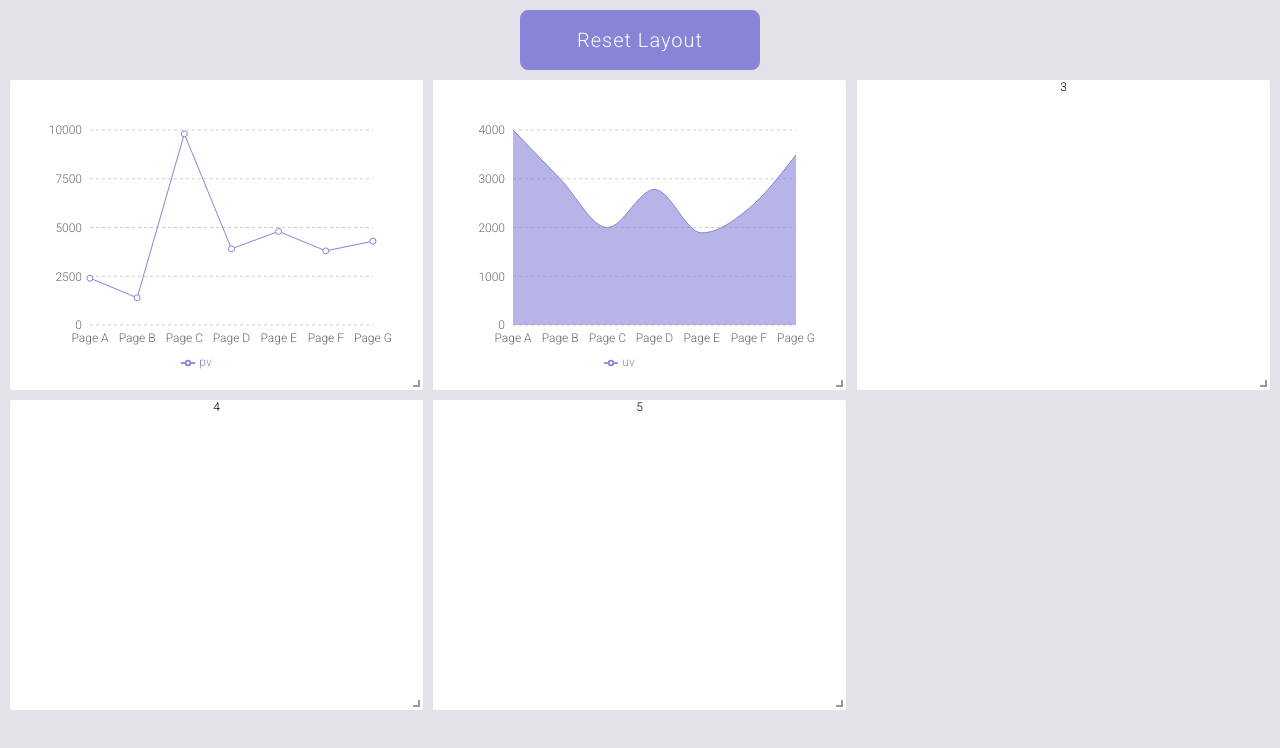
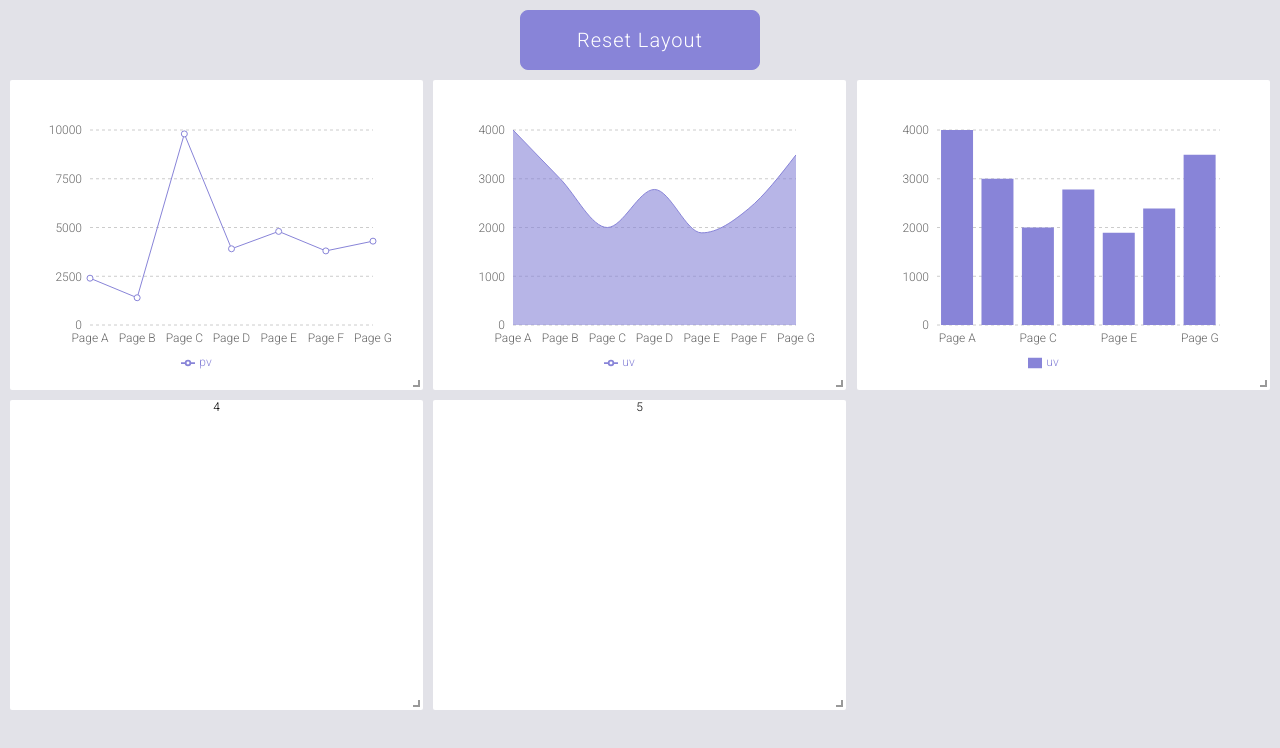
Before and after one commit to aleksandra-prognimak/react-dashboard, a React (Create React App) app: page / in a window 1280 px wide. Shown: the top 748 px of the page. Built offline with nearby package versions, Linux system fonts and the light colour scheme.

Commit message:
add bar chart

```diff
--- /dev/null
+++ b/src/BarChartComp.jsx
@@ -0,0 +1,32 @@
+import React from "react";
+import {
+  BarChart,
+  Bar,
+  XAxis,
+  YAxis,
+  CartesianGrid,
+  Tooltip,
+  Legend,
+  ResponsiveContainer,
+} from "recharts";
+
+export const BarChartComp = ({ data }) => (
+  <ResponsiveContainer width="100%" height="100%">
+    <BarChart
+      data={data}
+      margin={{
+        top: 50,
+        right: 50,
+        left: 20,
+        bottom: 20,
+      }}
+    >
+      <CartesianGrid strokeDasharray="3" vertical={false} />
+      <XAxis dataKey="name" axisLine={false} tickLine={false} />
+      <YAxis axisLine={false} tickLine={false} />
+      <Tooltip />
+      <Legend />
+      <Bar dataKey="uv" fill="#8884d8" />
+    </BarChart>
+  </ResponsiveContainer>
+);
--- a/src/comp.jsx
+++ b/src/comp.jsx
@@ -1,6 +1,7 @@
 import React, { useState } from "react";
 import { WidthProvider, Responsive } from "react-grid-layout";
-import { AreaChartComp } from './AreaChartComp';
+import { AreaChartComp } from "./AreaChartComp";
+import { BarChartComp } from './BarChartComp';
 import { LineChartComp } from "./LineChartComp";
 
 const ResponsiveReactGridLayout = WidthProvider(Responsive);
@@ -93,7 +94,9 @@ const BasicLayout = () => {
 
   return (
     <div>
-      <button className="button" onClick={() => resetLayout()}>Reset Layout</button>
+      <button className="button" onClick={() => resetLayout()}>
+        Reset Layout
+      </button>
       <ResponsiveReactGridLayout
         className="layout"
         rowHeight={30}
@@ -103,14 +106,11 @@ const BasicLayout = () => {
         <div key="1" data-grid={{ w: 4, h: 8, x: 0, y: 0, minW: 2, minH: 8 }}>
           <LineChartComp data={data} />
         </div>
-        <div
-          key="2"
-          data-grid={{ w: 4, h: 8, x: 4, y: 0, minW: 2, minH: 8 }}
-        >
+        <div key="2" data-grid={{ w: 4, h: 8, x: 4, y: 0, minW: 2, minH: 8 }}>
           <AreaChartComp data={data} />
         </div>
         <div key="3" data-grid={{ w: 4, h: 8, x: 8, y: 0, minW: 2, minH: 8 }}>
-          <span className="text">3</span>
+          <BarChartComp data={data} />
         </div>
         <div key="4" data-grid={{ w: 4, h: 8, x: 0, y: 1, minW: 2, minH: 8 }}>
           <span className="text">4</span>
```
